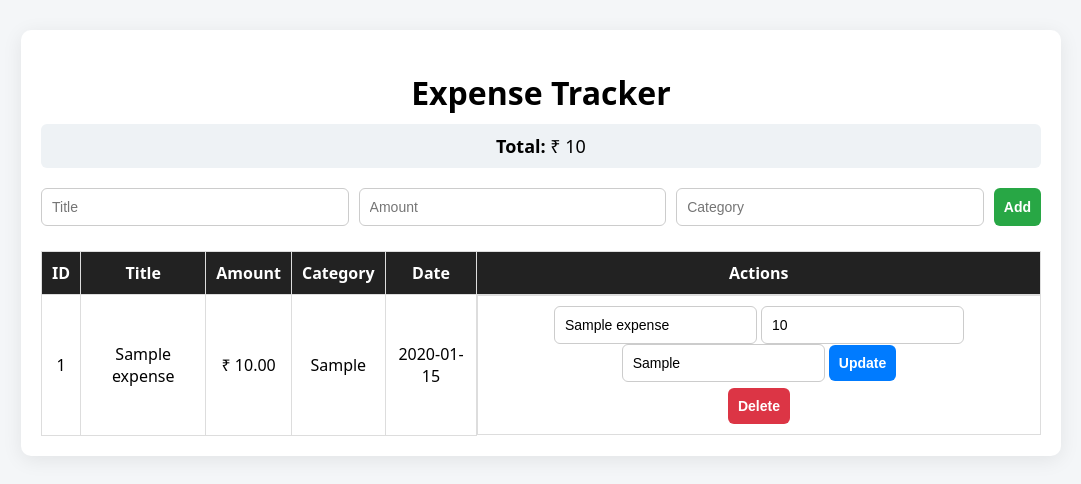
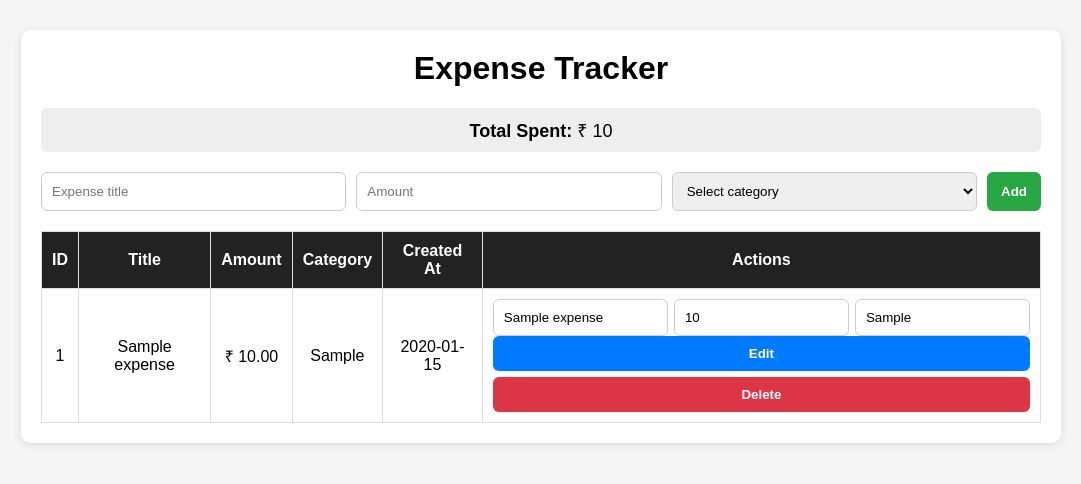
Before and after one commit to Ajay66-sketch/expense-tracker, a Flask app: page / in a window 1280 px wide. Shown: the top 484 px of the page, without its empty margins (99-1180 px from the left). Run offline with Flask 3, Linux system fonts and the light colour scheme; tables that the repository leaves empty hold one stand-in row (values such as "Sample post").

Commit message:
Production-ready improved expense tracker

```diff
--- a/templates/index.html
+++ b/templates/index.html
@@ -1,118 +1,61 @@
 <!DOCTYPE html>
 <html lang="en">
 <head>
-  <meta charset="UTF-8">
-  <meta name="viewport" content="width=device-width, initial-scale=1.0">
+  <meta charset="UTF-8" />
+  <meta name="viewport" content="width=device-width, initial-scale=1.0" />
   <title>Expense Tracker</title>
 
   <style>
-    body {
-      margin: 0;
-      padding: 0;
-      font-family: system-ui, -apple-system, BlinkMacSystemFont, sans-serif;
-      background: #f4f6f8;
-    }
+    body { margin:0; padding:0; font-family:Arial,sans-serif; background:#f5f5f5; }
+    .container { max-width:1000px; margin:30px auto; padding:20px; background:#fff; border-radius:10px; box-shadow:0 2px 10px rgba(0,0,0,0.1);}
+    h1 { text-align:center; margin-top:0; }
+    .total { text-align:center; font-size:18px; margin-bottom:20px; padding:10px; background:#eee; border-radius:6px; }
 
-    .container {
-      max-width: 1000px;
-      margin: 30px auto;
-      background: white;
-      padding: 20px;
-      border-radius: 10px;
-      box-shadow: 0 4px 20px rgba(0,0,0,0.08);
-    }
+    form.add-form { display:grid; grid-template-columns:1fr 1fr 1fr auto; gap:10px; margin-bottom:20px; }
+    input, select { padding:10px; border:1px solid #ccc; border-radius:6px; width:100%; box-sizing:border-box; }
+    button { padding:10px 14px; border:none; border-radius:6px; cursor:pointer; font-weight:bold; }
+    button.add { background:#28a745; color:white; }
+    button.update { background:#007bff; color:white; width:100%; }
+    button.delete { background:#dc3545; color:white; width:100%; }
 
-    h1 {
-      text-align: center;
-      margin-bottom: 10px;
-    }
+    .table-wrap { overflow-x:auto; }
+    table { width:100%; border-collapse:collapse; min-width:700px; }
+    th, td { border:1px solid #ddd; padding:10px; text-align:center; vertical-align:middle; }
+    th { background:#222; color:#fff; position:sticky; top:0; }
 
-    .total {
-      text-align: center;
-      font-size: 18px;
-      background: #eef2f5;
-      padding: 10px;
-      border-radius: 6px;
-      margin-bottom: 20px;
-    }
+    .action-box { display:flex; flex-direction:column; gap:6px; }
+    .edit-form { display:grid; grid-template-columns:1fr 1fr 1fr; gap:6px; }
 
-    form.add-form {
-      display: grid;
-      grid-template-columns: 1fr 1fr 1fr auto;
-      gap: 10px;
-      margin-bottom: 25px;
-    }
-
-    input, select, button {
-      padding: 10px;
-      border-radius: 6px;
-      border: 1px solid #ccc;
-      font-size: 14px;
-    }
-
-    button {
-      cursor: pointer;
-      border: none;
-      font-weight: 600;
-    }
-
-    .add { background: #28a745; color: white; }
-    .update { background: #007bff; color: white; }
-    .delete { background: #dc3545; color: white; }
-
-    table {
-      width: 100%;
-      border-collapse: collapse;
-      min-width: 700px;
-    }
-
-    th, td {
-      border: 1px solid #ddd;
-      padding: 10px;
-      text-align: center;
-    }
-
-    th {
-      background: #222;
-      color: white;
-    }
-
-    .actions {
-      display: flex;
-      flex-direction: column;
-      gap: 6px;
-    }
-
+    /* Mobile Friendly */
     @media (max-width: 768px) {
-      form.add-form {
-        grid-template-columns: 1fr;
-      }
-      table {
-        min-width: 600px;
-      }
+      form.add-form { grid-template-columns:1fr; }
+      table { min-width:600px; }
     }
   </style>
 </head>
 
 <body>
   <div class="container">
+    <h1>Expense Tracker</h1>
+    <div class="total"><b>Total Spent:</b> ₹ {{ total }}</div>
 
-  <h1>Expense Tracker</h1>
-
-  <div class="total">
-    <b>Total:</b> ₹ {{ total }}
-  </div>
-
-  <!-- ADD -->
+    <!-- ADD NEW EXPENSE -->
     <form class="add-form" method="POST" action="/">
-    <input name="title" placeholder="Title" required>
-    <input name="amount" type="number" step="0.01" placeholder="Amount" required>
-    <input name="category" placeholder="Category" required>
-    <button class="add">Add</button>
+      <input type="text" name="title" placeholder="Expense title" required />
+      <input type="number" step="0.01" name="amount" placeholder="Amount" required />
+      <select name="category" required>
+        <option value="" disabled selected>Select category</option>
+        <option value="Food">Food</option>
+        <option value="Travel">Travel</option>
+        <option value="Shopping">Shopping</option>
+        <option value="Bills">Bills</option>
+        <option value="Other">Other</option>
+      </select>
+      <button type="submit" class="add">Add</button>
     </form>
 
-  <!-- TABLE -->
-  <div style="overflow-x:auto">
+    <!-- EXPENSE TABLE -->
+    <div class="table-wrap">
       <table>
         <thead>
           <tr>
@@ -120,11 +63,10 @@
             <th>Title</th>
             <th>Amount</th>
             <th>Category</th>
-          <th>Date</th>
+            <th>Created At</th>
             <th>Actions</th>
           </tr>
         </thead>
-
         <tbody>
           {% for e in expenses %}
           <tr>
@@ -133,26 +75,29 @@
             <td>₹ {{ "%.2f"|format(e.amount) }}</td>
             <td>{{ e.category }}</td>
             <td>{{ e.created_at }}</td>
-          <td class="actions">
-
+            <td>
+              <div class="action-box">
+                <!-- EDIT FORM -->
                 <form method="POST" action="/edit/{{ e.id }}">
-              <input name="title" value="{{ e.title }}" required>
-              <input name="amount" type="number" step="0.01" value="{{ e.amount }}" required>
-              <input name="category" value="{{ e.category }}" required>
-              <button class="update">Update</button>
+                  <div class="edit-form">
+                    <input type="text" name="title" value="{{ e.title }}" required />
+                    <input type="number" step="0.01" name="amount" value="{{ e.amount }}" required />
+                    <input type="text" name="category" value="{{ e.category }}" required />
+                  </div>
+                  <button type="submit" class="update">Edit</button>
                 </form>
 
+                <!-- DELETE FORM -->
                 <form method="POST" action="/delete/{{ e.id }}">
-              <button class="delete">Delete</button>
+                  <button type="submit" class="delete">Delete</button>
                 </form>
-
+              </div>
             </td>
           </tr>
           {% endfor %}
         </tbody>
       </table>
     </div>
-
   </div>
 </body>
 </html>
```
Also changed, not shown: templates/edit.html (added, +44 -0 lines). Lines whose indentation alone changed are shown as unchanged.
